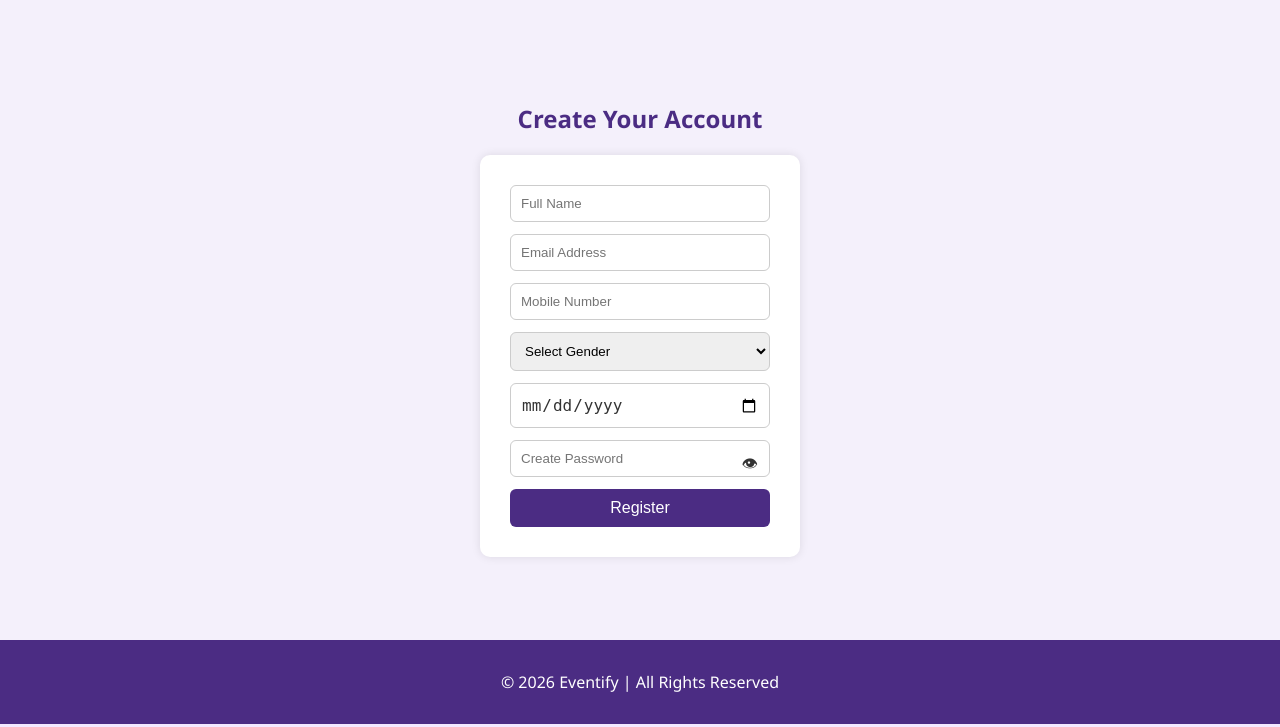
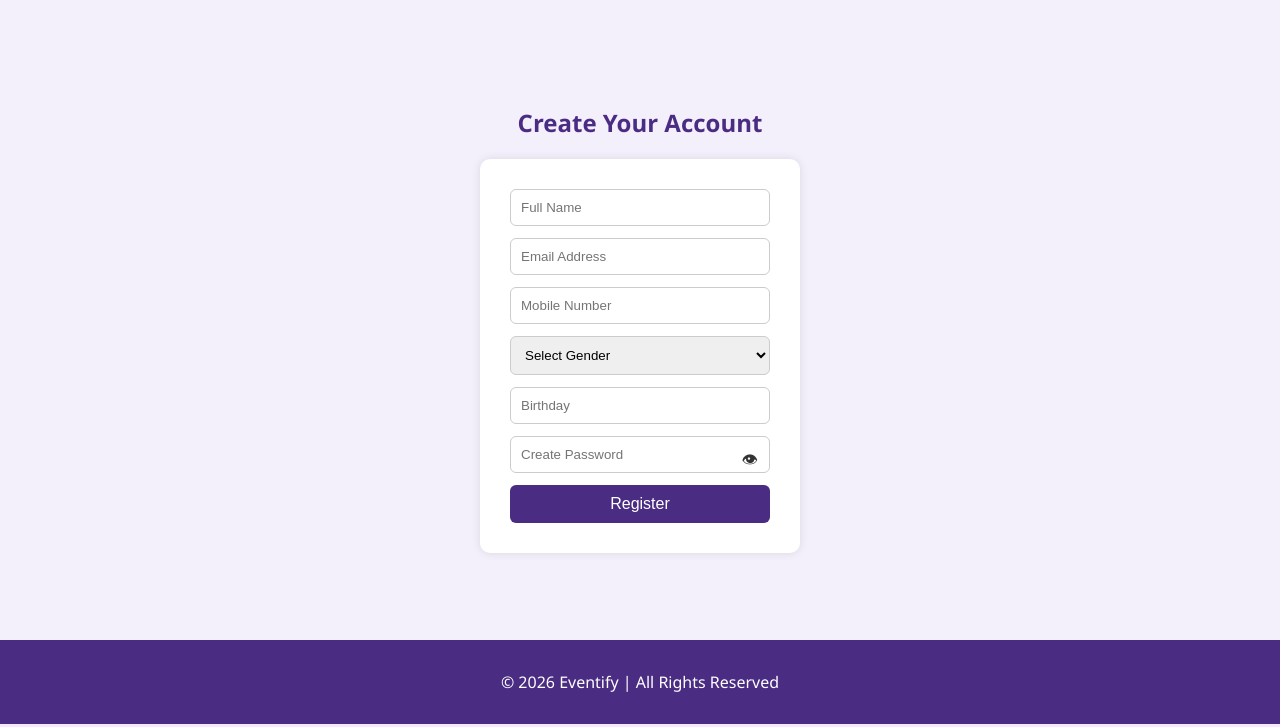
Before and after one commit to agarwalkritika218-sys/event-management, a Flask app: page /register in a window 1280 px wide. Shown: the part 73-800 px from the top of the page. Run offline with Flask 3, Linux system fonts and the light colour scheme.

Commit message:
Update register.html

```diff
--- a/templates/register.html
+++ b/templates/register.html
@@ -38,7 +38,9 @@
             <option>Other</option>
         </select>
 
-        <input type="date" name="dob" class="date-input" required>
+      <input type="text" name="dob" placeholder="Birthday"
+           onfocus="(this.type='date')"
+           onblur="if(!this.value)this.type='text'" required>
 
         <div class="password-box">
     <input type="password" name="password" id="password" placeholder="Create Password" required>
```
